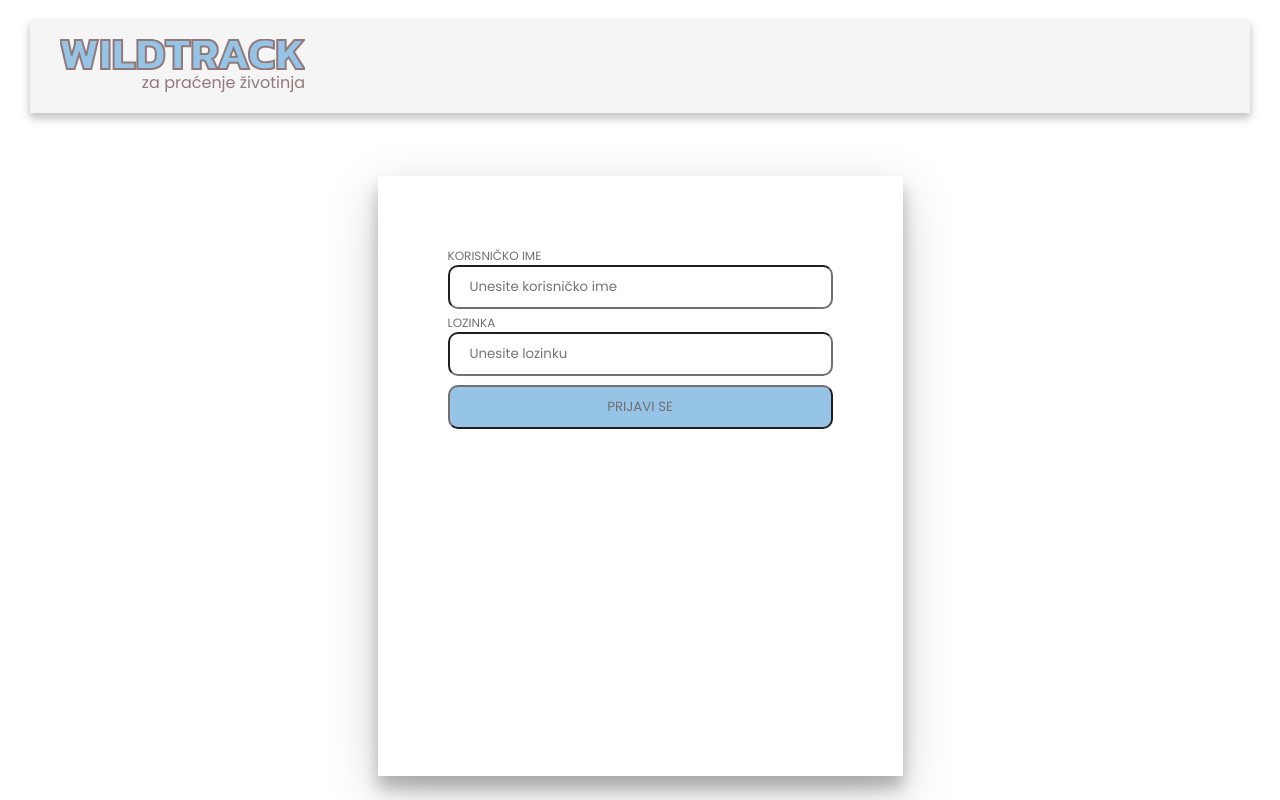
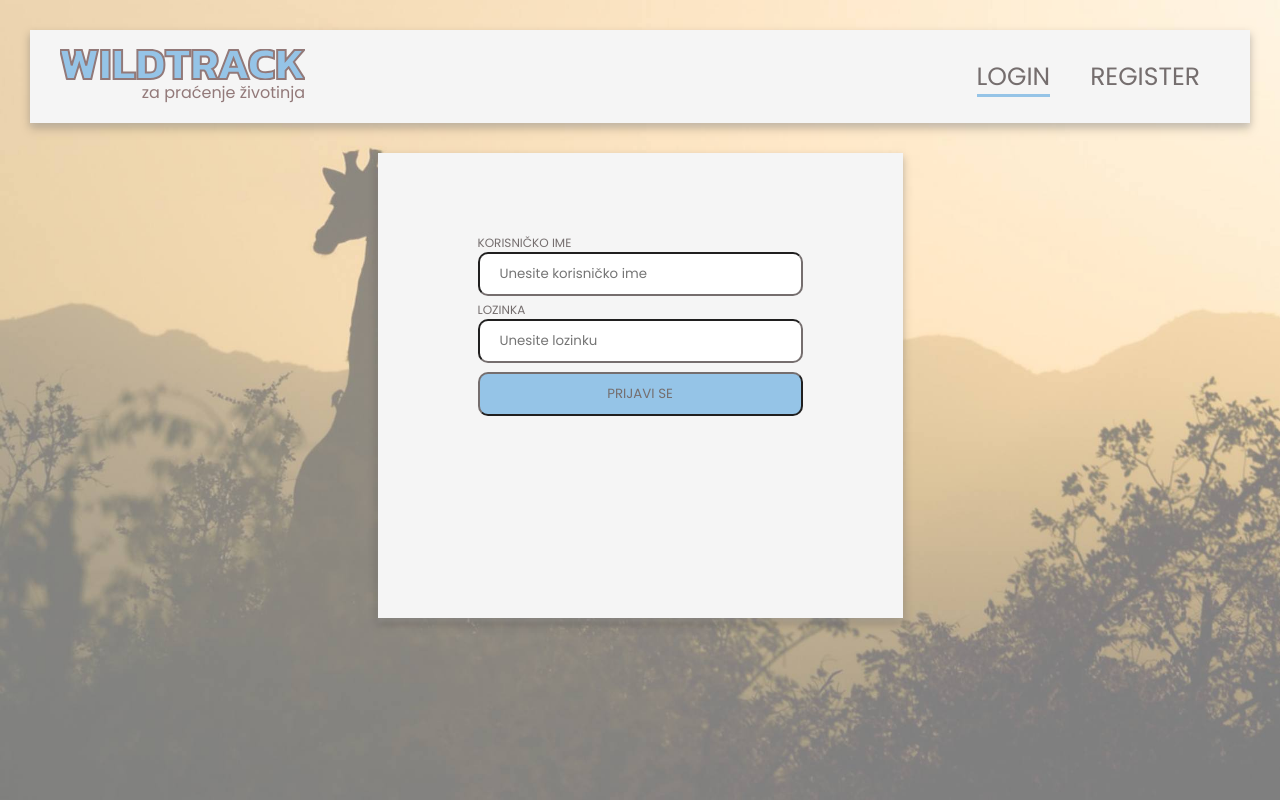
Before and after one commit to Emilcek/Pokret-nesvrstanih, an Angular app in the folder IzvorniKod/FrontEnd/: page /login in a window 1280 px wide. Built offline with nearby package versions, Linux system fonts and the light colour scheme.

Commit message:
popravljena arhitektura u dokumentaciji

```diff
--- a/IzvorniKod/FrontEnd/src/app/app-routing.module.ts
+++ b/IzvorniKod/FrontEnd/src/app/app-routing.module.ts
@@ -6,7 +6,6 @@ const routes: Routes = [
   { path: '', redirectTo: '/login', pathMatch: 'full' },
   {path: 'login', component: LoginComponent},
   {path: 'register' , component: RegisterComponent}
-
 ];
 
 @NgModule({
--- a/IzvorniKod/FrontEnd/src/app/app.component.html
+++ b/IzvorniKod/FrontEnd/src/app/app.component.html
@@ -1,6 +1,6 @@
-<main class="flex">
+<main class="background flex">
   <div class="w-100">
-    <app-header></app-header>
+    <app-header [activePage]="activePage"></app-header>
     <router-outlet></router-outlet>
   </div>
   <!-- <app-loader></app-loader> -->
--- a/IzvorniKod/FrontEnd/src/app/app.component.ts
+++ b/IzvorniKod/FrontEnd/src/app/app.component.ts
@@ -1,10 +1,16 @@
-import { Component } from '@angular/core';
+import {Component, OnInit} from '@angular/core';
 
 @Component({
   selector: 'app-root',
   templateUrl: './app.component.html',
   styleUrls: ['./app.component.css']
 })
-export class AppComponent {
+export class AppComponent implements OnInit{
+  activePage: string = "";
   title = 'myApp';
+
+  ngOnInit() {
+    this.activePage = window.location.pathname;
+    console.log(this.activePage)
+  }
 }
--- a/IzvorniKod/FrontEnd/src/app/header/header.component.css
+++ b/IzvorniKod/FrontEnd/src/app/header/header.component.css
@@ -3,10 +3,32 @@
   height: 93px;
   align-items: center;
   min-width: 83vw;
-    margin: 20px 30px;
+  margin: 30px;
 
   .header-subtitle {
     align-self: flex-end;
     color: #927979;
   }
+
+  .header-links {
+
+    .header-link {
+      margin: 0 20px;
+      color: #756E6E;
+      font-size: 25px;
+      font-weight: 400;
+      line-height: normal;
+      text-transform: uppercase;
+      text-decoration: none;
+
+      &.active {
+        border-bottom: 3px solid #95C4E7;
       }
+
+      &:hover {
+        cursor: pointer;
+      }
+    }
+  }
+
+}
--- a/IzvorniKod/FrontEnd/src/app/header/header.component.html
+++ b/IzvorniKod/FrontEnd/src/app/header/header.component.html
@@ -6,4 +6,8 @@
         </svg>
         <span class="header-subtitle">za praćenje životinja</span>
     </div>
+    <div class="header-links" *ngIf="activePage === '/login' || activePage === '/register' || activePage === '/'">
+      <a class="header-link" routerLink="login" [ngClass]="{ 'active': activePage === '/login' || activePage === '/' }"  (click)="changeActivePage('/login')">Login</a>
+      <a class="header-link" routerLink="register" [ngClass]="{ 'active': activePage === '/register' }" (click)="changeActivePage('/register')">Register</a>
+    </div>
 </div>
--- a/IzvorniKod/FrontEnd/src/app/header/header.component.ts
+++ b/IzvorniKod/FrontEnd/src/app/header/header.component.ts
@@ -1,4 +1,4 @@
-import { Component } from '@angular/core';
+import {Component, Input} from '@angular/core';
 
 @Component({
   selector: 'app-header',
@@ -6,5 +6,9 @@ import { Component } from '@angular/core';
   styleUrls: ['./header.component.css']
 })
 export class HeaderComponent {
+  @Input() activePage!: string;
 
+  changeActivePage(activePage: string) {
+    this.activePage = activePage;
+  }
 }
--- a/IzvorniKod/FrontEnd/src/app/login/login.component.css
+++ b/IzvorniKod/FrontEnd/src/app/login/login.component.css
@@ -10,7 +10,6 @@
 	color:white;
 }
 :host {
-	position: absolute;
 	left: 0;
 	right: 0;
 	bottom: 0;
@@ -21,19 +20,14 @@
 	justify-content: center;
 	width:100vw;
 	margin:auto;
-	margin-top: 8rem;
 	max-width:525px;
-	min-height:600px;
 	min-width: 358px;
 	position:relative;
-	box-shadow:0 12px 15px 0 rgba(0,0,0,.24),0 17px 50px 0 rgba(0,0,0,.19);
 }
 .login-html{
 	width:100%;
 	height:100%;
-	position:absolute;
 	padding:50px 70px 50px 70px;
-	background:white;
 }
 
 .login-html .tab,
--- a/IzvorniKod/FrontEnd/src/app/login/login.component.html
+++ b/IzvorniKod/FrontEnd/src/app/login/login.component.html
@@ -1,10 +1,10 @@
-<div class="login-wrap">
+<div class="login-wrap main-container">
 	<div class="login-html">
 		<div class="login-form">
 			<form [formGroup]="signInForm" class="sign-in-htm" (ngSubmit)="signIn()">
 				<div class="group">
 					<label for="user" class="label">Korisničko ime</label>
-					<input uniqe id="user" type="text" class="input" placeholder="Unesite korisničko ime" formControlName="username" required>
+					<input id="user" type="text" class="input" placeholder="Unesite korisničko ime" formControlName="username" required>
 				</div>
 				<div class="group">
 					<label for="pass" class="label">Lozinka</label>
--- a/IzvorniKod/FrontEnd/src/app/register/register.component.css
+++ b/IzvorniKod/FrontEnd/src/app/register/register.component.css
@@ -10,7 +10,6 @@
 	color:white;
 }
 :host {
-	position: absolute;
 	left: 0;
 	right: 0;
 	bottom: 0;
@@ -21,19 +20,14 @@
   justify-content: center;
   width:100vw;
   margin:auto;
-	margin-top: 8rem;
   max-width:525px;
-	min-height:600px;
   min-width: 358px;
   position:relative;
-	box-shadow:0 12px 15px 0 rgba(0,0,0,.24),0 17px 50px 0 rgba(0,0,0,.19);
 }
 .login-html{
 	width:100%;
 	height:100%;
-	position:absolute;
 	padding:50px 70px 50px 70px;
-	background:white;
 }
 .login-html .tab,
 .login-form .group .label,
--- a/IzvorniKod/FrontEnd/src/app/register/register.component.html
+++ b/IzvorniKod/FrontEnd/src/app/register/register.component.html
@@ -1,4 +1,4 @@
-<div class="login-wrap">
+<div class="login-wrap main-container">
     <div class="login-html">
         <div class="login-form">
             <form class="sign-up-htm" [formGroup]="signUpForm" (ngSubmit)="signUp()">
--- a/IzvorniKod/FrontEnd/src/styles.css
+++ b/IzvorniKod/FrontEnd/src/styles.css
@@ -1,10 +1,17 @@
-@import "~@ng-select/ng-select/themes/default.theme.css";
 @import url('https://fonts.googleapis.com/css2?family=Poppins:ital,wght@0,300;0,400;0,500;0,600;0,700;1,300;1,400;1,500;1,600;1,700&display=swap');
 /* You can add global styles to this file, and also import other style files */
 html,body{
-    margin:0;
-    height: 100%;
+  margin:0;
+  height: 100%
 }
+
+body {
+  background-image: url("assets/img/background-img.jpg");
+  background-size: cover;
+  background-repeat: no-repeat;
+  background-attachment: fixed;
+}
+
 * {
   box-sizing: border-box;
   margin: 0;
@@ -27,7 +34,6 @@ html,body{
 .main-container {
   background-color: #F5F5F5;
   padding: 10px 30px;
-  box-shadow: 0px 4px 4px 0px #CCCCCC40;
+  box-shadow: 0 4px 4px 0 #CCCCCC40;
   filter: drop-shadow(0px 4px 4px rgba(0, 0, 0, 0.25));
-
 }
```
Also changed, not shown: IzvorniKod/FrontEnd/src/assets/img/background-img.jpg (added). Lines whose indentation alone changed are shown as unchanged.
